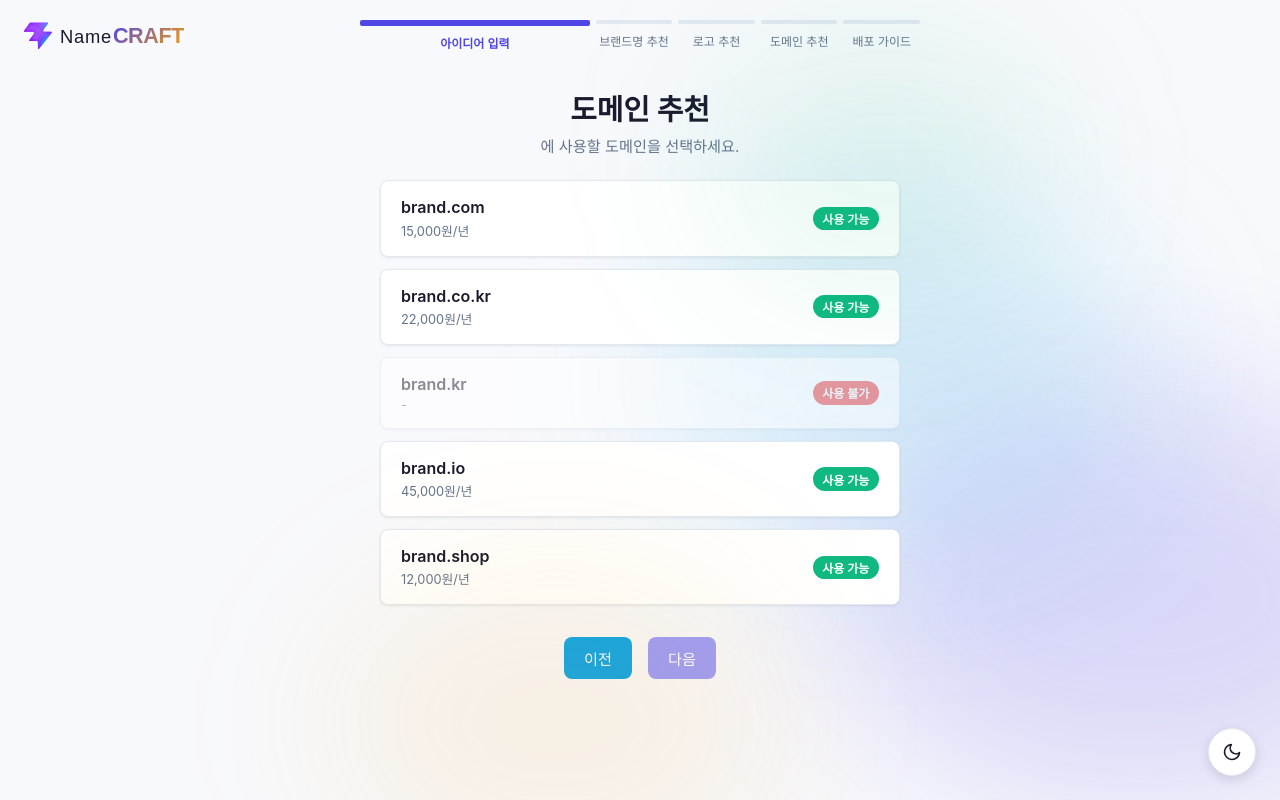
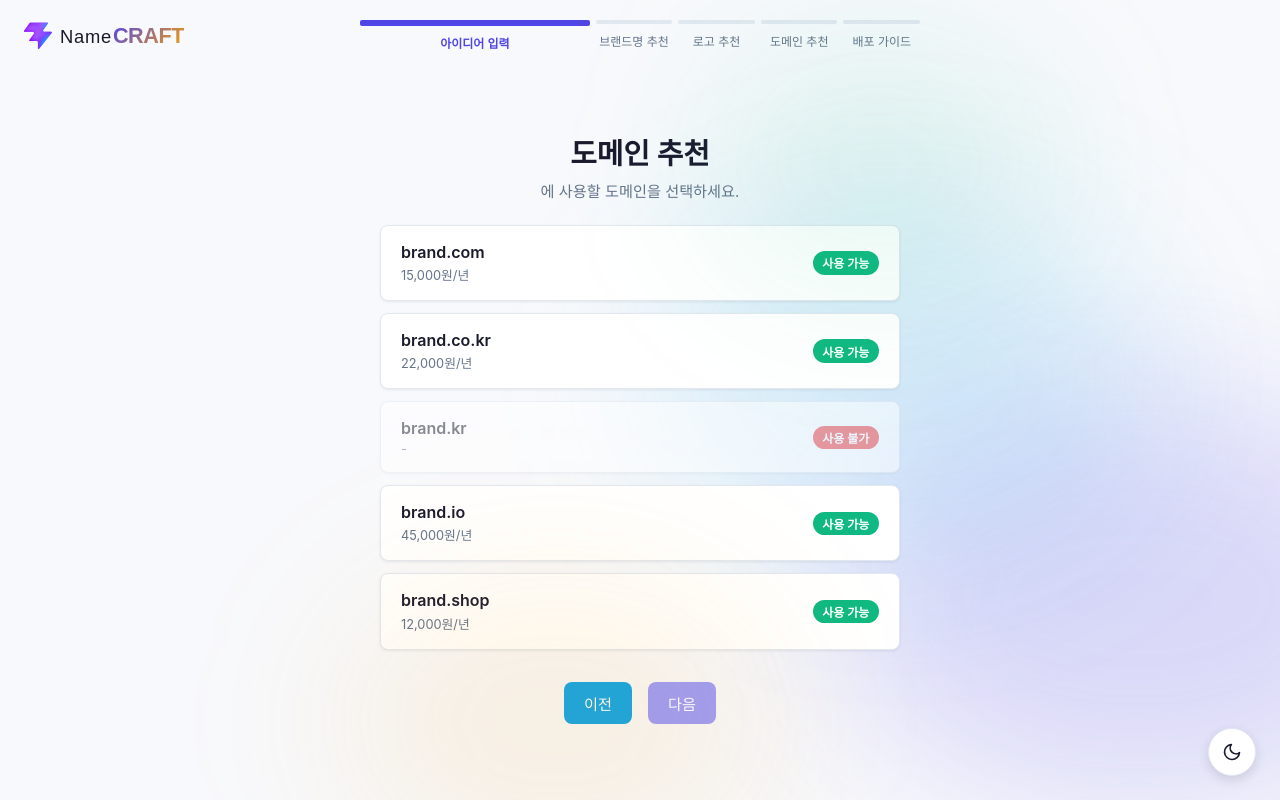
Before and after one commit to ddev-hyeoncheol/GiGiGae, a Vue app in the folder front-end/: page /brand-domain in a window 1280 px wide. Built offline with nearby package versions, Linux system fonts and the light colour scheme.

Commit message:
[Fix] 뷰 레이아웃 높이를 메인 영역에 맞게 수정
- 모든 뷰의 min-height: 100vh를 height: 100%로 변경
- app-main 자식 요소에 height: 100% 적용
- content 영역에 justify-content: center 추가하여 상하 중앙 정렬

```diff
--- a/front-end/src/style.css
+++ b/front-end/src/style.css
@@ -150,6 +150,10 @@ body::after {
   min-height: 0;
 }
 
+#app > .app-main > * {
+  height: 100%;
+}
+
 /* ===== Utility Classes ===== */
 .surface {
   background-color: var(--color-surface);
--- a/front-end/src/views/BrandDomainView.vue
+++ b/front-end/src/views/BrandDomainView.vue
@@ -79,7 +79,7 @@
 
 <style scoped>
   .page {
-    min-height: 100vh;
+    height: 100%;
     display: flex;
     flex-direction: column;
   }
@@ -89,6 +89,7 @@
     display: flex;
     flex-direction: column;
     align-items: center;
+    justify-content: center;
     padding: 1rem 1rem 2rem;
     gap: 1.5rem;
   }
--- a/front-end/src/views/BrandLogoView.vue
+++ b/front-end/src/views/BrandLogoView.vue
@@ -84,7 +84,7 @@
 
 <style scoped>
   .page {
-    min-height: 100vh;
+    height: 100%;
     display: flex;
     flex-direction: column;
   }
@@ -94,6 +94,7 @@
     display: flex;
     flex-direction: column;
     align-items: center;
+    justify-content: center;
     padding: 1rem 1rem 2rem;
     gap: 1.5rem;
   }
--- a/front-end/src/views/BrandNameView.vue
+++ b/front-end/src/views/BrandNameView.vue
@@ -87,7 +87,7 @@
 
 <style scoped>
   .page {
-    min-height: 100vh;
+    height: 100%;
     display: flex;
     flex-direction: column;
   }
@@ -97,6 +97,7 @@
     display: flex;
     flex-direction: column;
     align-items: center;
+    justify-content: center;
     padding: 1rem 1rem 2rem;
     gap: 1.5rem;
   }
--- a/front-end/src/views/FinalGuideView.vue
+++ b/front-end/src/views/FinalGuideView.vue
@@ -76,7 +76,7 @@
 
 <style scoped>
   .page {
-    min-height: 100vh;
+    height: 100%;
     display: flex;
     flex-direction: column;
   }
@@ -86,6 +86,7 @@
     display: flex;
     flex-direction: column;
     align-items: center;
+    justify-content: center;
     padding: 1rem 1rem 2rem;
     gap: 1.5rem;
   }
--- a/front-end/src/views/HomeView.vue
+++ b/front-end/src/views/HomeView.vue
@@ -152,7 +152,7 @@
 
 <style scoped>
   .page {
-    min-height: calc(100vh - 120px);
+    height: 100%;
     display: flex;
     flex-direction: column;
   }
```
